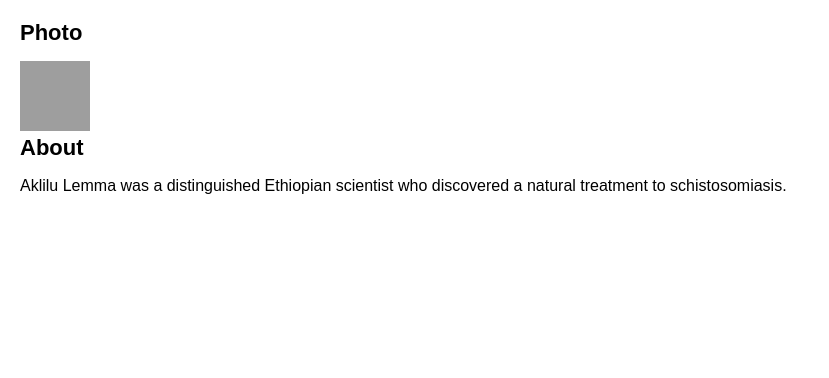
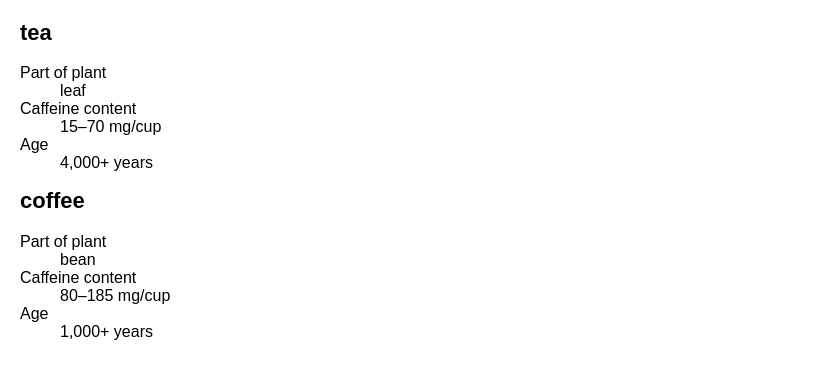
Before and after one commit to yomu85/react-tictactoe, a React (Create React App) app: page / in a window 1280 px wide. Shown: the top 378 px of the page, without its empty margins (0-829 px from the left). Built offline with nearby package versions, Linux system fonts and the light colour scheme; grey boxes are pictures that could not be loaded.

Commit message:
day4  완료

```diff
--- a/src/App.js
+++ b/src/App.js
@@ -1,4 +1,4 @@
-import Today from './day04/index2.jsx';
+import Today from './day04/index3.jsx';
 
 export default function App() {
   return <Today />
--- /dev/null
+++ b/src/day04/index3.jsx
@@ -0,0 +1,129 @@
+// 챌린지3
+function Drink({ name }) {
+  let part, caffeine, age;
+  if(name === 'tea') {
+    part = 'leaf'
+    caffeine = '15–70 mg/cup'
+    age = '4,000+ years'
+  } else if (name === 'coffee') {
+    part = 'bean'
+    caffeine = '80–185 mg/cup'
+    age = '1,000+ years'
+  }
+  return (
+    <section>
+      <h1>{name}</h1>
+      <dl>
+        <dt>Part of plant</dt>
+        <dd>{part}</dd>
+        <dt>Caffeine content</dt>
+        <dd>{caffeine}</dd>
+        <dt>Age</dt>
+        <dd>{age}</dd>
+      </dl>
+    </section>
+  );
+}
+
+export default function DrinkList() {
+  return (
+    <div>
+      <Drink name="tea" />
+      <Drink name="coffee" />
+    </div>
+  );
+}
+
+
+// 챌린지2
+// function Item({ name, importance }) {
+//   let italics = importance > 0 && (
+//     <span style={{fontStyle: 'italic'}}>
+//       {`(importance: ${importance})`}
+//     </span>
+//   )
+//   return (
+//     <li className="item">
+//       {name} {italics}
+//     </li>
+//   );
+// }
+
+// export default function PackingList() {
+//   return (
+//     <section>
+//       <h1>Sally Ride's Packing List</h1>
+//       <ul>
+//         <Item
+//           importance={9}
+//           name="Space suit"
+//         />
+//         <Item
+//           importance={0}
+//           name="Helmet with a golden leaf"
+//         />
+//         <Item
+//           importance={6}
+//           name="Photo of Tam"
+//         />
+//       </ul>
+//     </section>
+//   );
+// }
+
+
+// 챌린지1
+// function Item({ name, isPacked }) {
+//   return (
+//     <li className="item">
+//       {name} {isPacked ? "✅" : "❌"}
+//     </li>
+//   )
+// }
+
+// export default function PackingList() {
+//   return (
+//     <section>
+//       <h1>Sally Ride's Packing List</h1>
+//       <ul>
+//         <Item isPacked={true} name="Space suit" />
+//         <Item isPacked={true} name="Helmet with a golden leaf" />
+//         <Item isPacked={false} name="Photo of Tam" />
+//       </ul>
+//     </section>
+//   );
+// }
+
+// function Item({ name, isPacked }) {
+//   let itemContent = name;
+//   if(isPacked) {
+//     itemContent = <del>{name + ' ✅'}</del>;
+//   }
+//   return (
+//     <li className="item">
+//       {itemContent}
+//     </li>
+//   );
+// }
+
+// export default function PackingList() {
+//   return (
+//     <section>
+//       <h1>Sally Ride's Packing List</h1>
+//       <ul>
+//         <Item
+//           isPacked={true}
+//           name="Space suit"
+//         />
+//         <Item
+//           isPacked={true}
+//           name="Helmet with a golden leaf"
+//         />
+//         <Item
+//           isPacked={false}
+//           name="Photo of Tam"
+//         />
+//       </ul>
+//     </section>
+//   );
+// }
```
